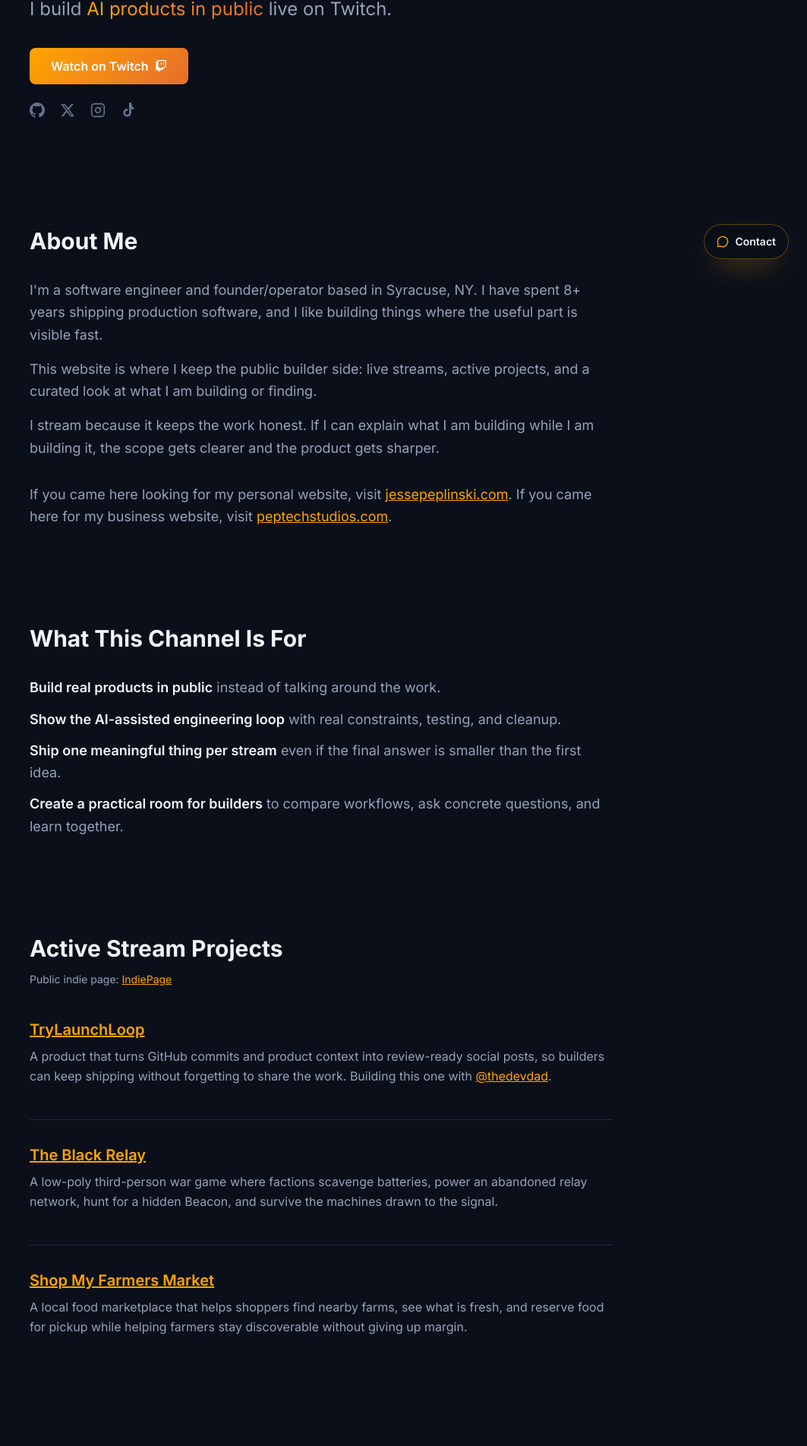
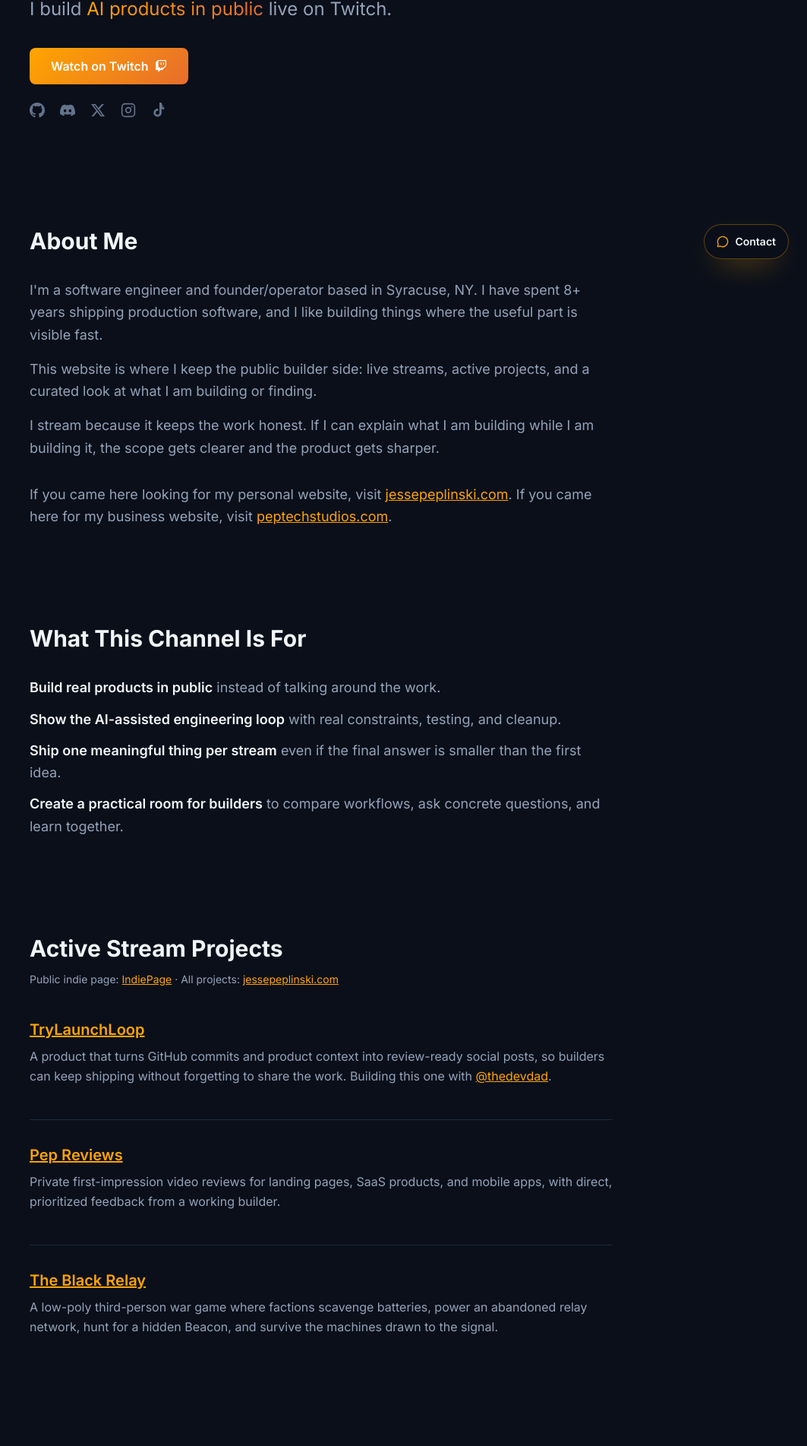
Before and after one commit to JessePeplinski/peptech.dev, a Next.js app: page / in a window 1280 px wide. Shown: the part 435-2338 px from the top of the page at 76% size, without its empty margins (217-1280 px from the left). Built offline with nearby package versions, Linux system fonts and the light colour scheme.

Commit message:
Update hero and active projects

```diff
--- a/src/app/page.tsx
+++ b/src/app/page.tsx
@@ -22,10 +22,7 @@
             className="mb-6 h-32 w-32 rounded-full border-2 border-border object-cover"
           />
           <h1 className="mb-6 text-balance text-5xl font-bold leading-tight md:text-7xl">
-            Hi, I&apos;m{" "}
-            <span className="block md:inline">
-              <span className="gradient-text">Jesse</span>.
-            </span>
+            Hi, I&apos;m <span className="gradient-text">Jesse</span>.
           </h1>
           <p className="mb-8 max-w-2xl text-xl leading-relaxed text-muted-strong md:text-2xl">
             I build <span className="gradient-text">AI products in public</span>{" "}
@@ -145,6 +142,16 @@
               >
                 IndiePage
               </a>
+              {" · "}
+              All projects:{" "}
+              <a
+                href={siteLinks.allProjects}
+                target="_blank"
+                rel="noreferrer"
+                className="text-brand-orange underline transition-all hover:brightness-125"
+              >
+                jessepeplinski.com
+              </a>
             </p>
           </div>
 
--- a/src/components/brand-icons.tsx
+++ b/src/components/brand-icons.tsx
@@ -1,9 +1,22 @@
 type BrandIconProps = {
-  name: "github" | "instagram" | "tiktok" | "twitch" | "x";
+  name: "discord" | "github" | "instagram" | "tiktok" | "twitch" | "x";
   className?: string;
 };
 
 export function BrandIcon({ name, className = "h-5 w-5" }: BrandIconProps) {
+  if (name === "discord") {
+    return (
+      <svg
+        className={className}
+        fill="currentColor"
+        viewBox="0 0 24 24"
+        aria-hidden="true"
+      >
+        <path d="M20.32 4.37a19.8 19.8 0 0 0-4.89-1.52.07.07 0 0 0-.08.04c-.21.38-.45.88-.62 1.27a18.27 18.27 0 0 0-5.49 0 12.64 12.64 0 0 0-.63-1.27.08.08 0 0 0-.08-.04 19.74 19.74 0 0 0-4.89 1.52.07.07 0 0 0-.03.03C.53 9.05-.31 13.58.1 18.06a.08.08 0 0 0 .03.05 19.9 19.9 0 0 0 6 3.03.08.08 0 0 0 .09-.03c.46-.63.87-1.3 1.23-2a.08.08 0 0 0-.04-.1 13.1 13.1 0 0 1-1.88-.9.08.08 0 0 1-.01-.13l.37-.29a.07.07 0 0 1 .08-.01c3.93 1.8 8.18 1.8 12.06 0a.07.07 0 0 1 .08.01l.37.29a.08.08 0 0 1-.01.13c-.6.35-1.23.65-1.88.9a.08.08 0 0 0-.04.1c.36.7.77 1.37 1.23 2a.08.08 0 0 0 .09.03 19.84 19.84 0 0 0 6-3.03.08.08 0 0 0 .03-.05c.49-5.18-.82-9.67-3.48-13.66a.06.06 0 0 0-.03-.03ZM8.02 15.33c-1.18 0-2.16-1.08-2.16-2.42 0-1.33.95-2.42 2.16-2.42 1.22 0 2.18 1.1 2.16 2.42 0 1.34-.96 2.42-2.16 2.42Zm7.97 0c-1.18 0-2.16-1.08-2.16-2.42 0-1.33.95-2.42 2.16-2.42 1.22 0 2.18 1.1 2.16 2.42 0 1.34-.95 2.42-2.16 2.42Z" />
+      </svg>
+    );
+  }
+
   if (name === "github") {
     return (
       <svg
--- a/src/lib/site.ts
+++ b/src/lib/site.ts
@@ -1,5 +1,6 @@
 export const siteLinks = {
   twitch: "https://www.twitch.tv/peptechdev",
+  discord: "https://discord.gg/3GRShjYDQC",
   devDadTwitch: "https://www.twitch.tv/thedevdad",
   email: "mailto:jesse@peptechstudios.com?subject=Contact%20from%20peptech.dev",
   schedule: "https://calendly.com/jesse-peplinski/30min",
@@ -10,10 +11,11 @@
   tiktok: "https://tiktok.com/@peptechdev",
   indiePage: "https://indiepa.ge/peptechdev",
   personal: "https://jessepeplinski.com",
+  allProjects: "https://jessepeplinski.com/projects/",
   pepTechStudios: "https://peptechstudios.com",
+  pepReviews: "https://pep.reviews",
   tryLaunchLoop: "https://trylaunchloop.com",
   theBlackRelay: "https://theblackrelay.com",
-  shopMyFarmersMarket: "https://shopmyfarmersmarket.com",
 };
 
 export const navItems = [
@@ -25,6 +27,7 @@
 
 export const socialLinks = [
   { href: siteLinks.github, label: "GitHub", icon: "github" },
+  { href: siteLinks.discord, label: "Discord", icon: "discord" },
   { href: siteLinks.x, label: "X", icon: "x" },
   { href: siteLinks.instagram, label: "Instagram", icon: "instagram" },
   { href: siteLinks.tiktok, label: "TikTok", icon: "tiktok" },
@@ -52,16 +55,16 @@
     },
   },
   {
+    name: "Pep Reviews",
+    summary:
+      "Private first-impression video reviews for landing pages, SaaS products, and mobile apps, with direct, prioritized feedback from a working builder.",
+    href: siteLinks.pepReviews,
+  },
+  {
     name: "The Black Relay",
     summary:
       "A low-poly third-person war game where factions scavenge batteries, power an abandoned relay network, hunt for a hidden Beacon, and survive the machines drawn to the signal.",
     href: siteLinks.theBlackRelay,
-  },
-  {
-    name: "Shop My Farmers Market",
-    summary:
-      "A local food marketplace that helps shoppers find nearby farms, see what is fresh, and reserve food for pickup while helping farmers stay discoverable without giving up margin.",
-    href: siteLinks.shopMyFarmersMarket,
   },
 ];
 
```
